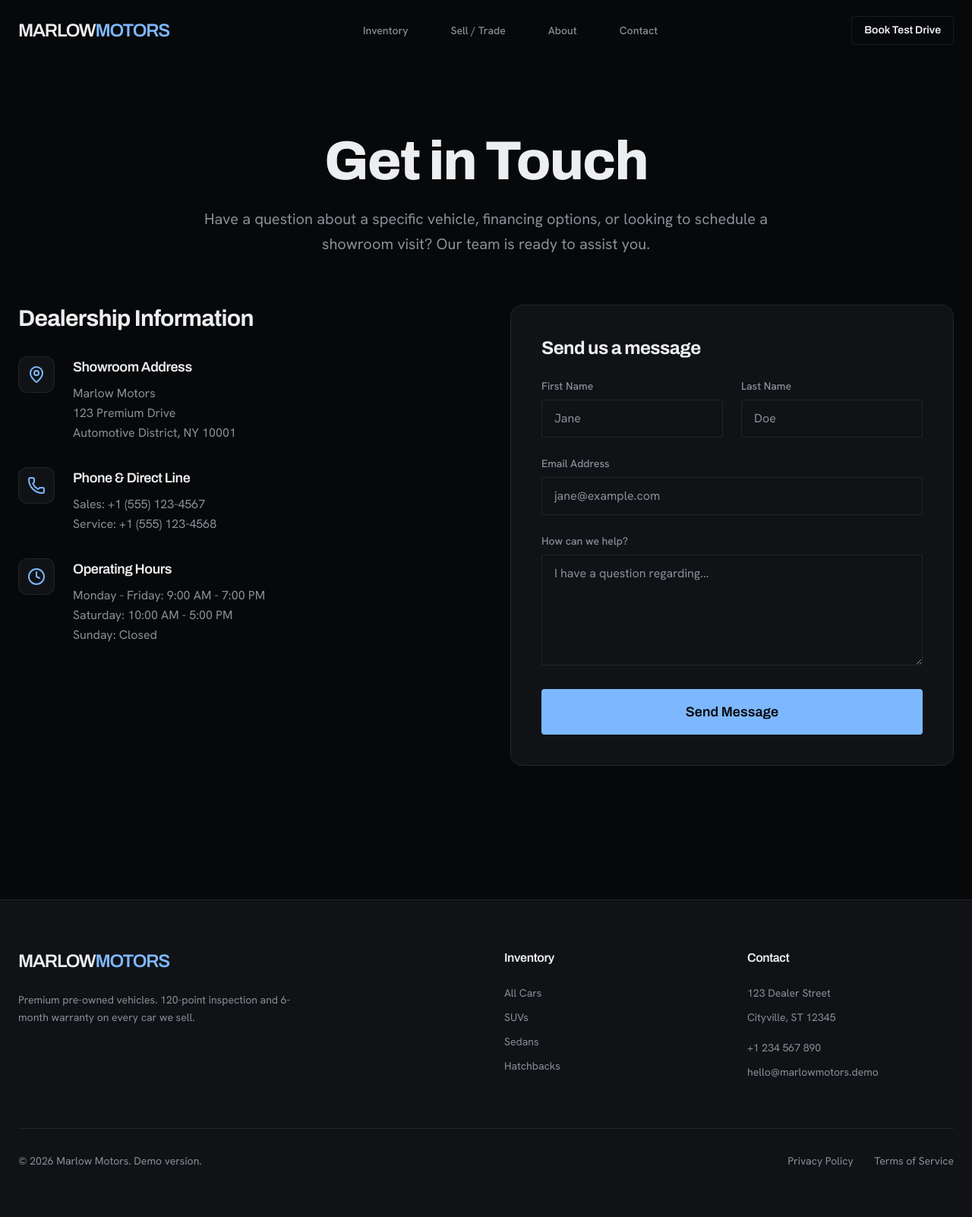
After one commit to jaineesh-kumar/car_dealership, a Django app: page /contact/ in a window 1280 px wide. The commit adds this page. Shown: the whole page at 76% size. Run offline with Django 4.2, Linux system fonts and the light colour scheme; data that the repository does not hold is empty.

Commit message:
Phase 5: Home and Content Pages (About, Contact, Policy pages)

```diff
--- a/apps/core/views.py
+++ b/apps/core/views.py
@@ -1,5 +1,6 @@
 from django.views.generic import TemplateView
 from apps.inventory.models import Car
+from apps.core.models import SiteSettings
 
 class HomeView(TemplateView):
     template_name = 'home.html'
@@ -8,3 +9,20 @@ class HomeView(TemplateView):
         context = super().get_context_data(**kwargs)
         context['featured_cars'] = Car.objects.filter(status='published', is_featured=True)[:4]
         return context
+
+class AboutView(TemplateView):
+    template_name = 'core/about.html'
+
+class ContactView(TemplateView):
+    template_name = 'core/contact.html'
+
+    def get_context_data(self, **kwargs):
+        context = super().get_context_data(**kwargs)
+        context['settings'] = SiteSettings.objects.first()
+        return context
+
+class PrivacyView(TemplateView):
+    template_name = 'core/privacy.html'
+
+class TermsView(TemplateView):
+    template_name = 'core/terms.html'
--- a/config/urls.py
+++ b/config/urls.py
@@ -19,7 +19,7 @@ from django.urls import path, include
 from django.views.generic import TemplateView
 from django.conf import settings
 from django.conf.urls.static import static
-from apps.core.views import HomeView
+from apps.core.views import HomeView, AboutView, ContactView, PrivacyView, TermsView
 
 admin.site.site_header = "Marlow Motors Administration"
 admin.site.site_title = "Marlow Motors Admin Portal"
@@ -28,6 +28,10 @@ admin.site.index_title = "Dealership Management System"
 urlpatterns = [
     path('admin/', admin.site.urls),
     path('', HomeView.as_view(), name='home'),
+    path('about/', AboutView.as_view(), name='about'),
+    path('contact/', ContactView.as_view(), name='contact'),
+    path('privacy/', PrivacyView.as_view(), name='privacy'),
+    path('terms/', TermsView.as_view(), name='terms'),
     path('inventory/', include('apps.inventory.urls')),
     path('leads/', include('apps.leads.urls')),
     path('style-guide/', TemplateView.as_view(template_name='style_guide.html'), name='style_guide'),
--- /dev/null
+++ b/templates/core/contact.html
@@ -0,0 +1,106 @@
+{% extends 'base.html' %}
+
+{% block title %}Contact Us - Marlow Motors{% endblock %}
+
+{% block content %}
+<div class="section-wrapper py-12 md:py-24">
+    <div class="text-center mb-16 max-w-3xl mx-auto">
+        <h1 class="text-5xl md:text-7xl mb-6">Get in Touch</h1>
+        <p class="text-xl text-muted leading-relaxed">
+            Have a question about a specific vehicle, financing options, or looking to schedule a showroom visit? Our team is ready to assist you.
+        </p>
+    </div>
+
+    <div class="grid grid-cols-1 lg:grid-cols-2 gap-16">
+
+        <!-- Contact Info -->
+        <div>
+            <h2 class="text-3xl font-heading mb-8">Dealership Information</h2>
+
+            <div class="space-y-8">
+                <div class="flex items-start">
+                    <div class="w-12 h-12 bg-surface rounded-xl border border-border flex items-center justify-center text-accent mr-6 flex-shrink-0">
+                        <i data-lucide="map-pin" class="w-6 h-6"></i>
+                    </div>
+                    <div>
+                        <h4 class="text-lg font-heading mb-2">Showroom Address</h4>
+                        <p class="text-muted leading-relaxed">
+                            {{ settings.dealership_name|default:"Marlow Motors" }}<br>
+                            {{ settings.address|default:"123 Premium Drive<br>Automotive District, NY 10001"|safe }}
+                        </p>
+                    </div>
+                </div>
+
+                <div class="flex items-start">
+                    <div class="w-12 h-12 bg-surface rounded-xl border border-border flex items-center justify-center text-accent mr-6 flex-shrink-0">
+                        <i data-lucide="phone" class="w-6 h-6"></i>
+                    </div>
+                    <div>
+                        <h4 class="text-lg font-heading mb-2">Phone & Direct Line</h4>
+                        <p class="text-muted leading-relaxed">
+                            Sales: {{ settings.phone|default:"+1 (555) 123-4567" }}<br>
+                            Service: +1 (555) 123-4568
+                        </p>
+                    </div>
+                </div>
+
+                <div class="flex items-start">
+                    <div class="w-12 h-12 bg-surface rounded-xl border border-border flex items-center justify-center text-accent mr-6 flex-shrink-0">
+                        <i data-lucide="clock" class="w-6 h-6"></i>
+                    </div>
+                    <div>
+                        <h4 class="text-lg font-heading mb-2">Operating Hours</h4>
+                        <p class="text-muted leading-relaxed">
+                            {{ settings.hours|default:"Monday - Friday: 9:00 AM - 7:00 PM<br>Saturday: 10:00 AM - 5:00 PM<br>Sunday: Closed"|safe }}
+                        </p>
+                    </div>
+                </div>
+            </div>
+        </div>
+
+        <!-- General Enquiry Form -->
+        <div class="bg-surface p-8 md:p-10 rounded-2xl border border-border">
+            <h3 class="text-2xl font-heading mb-6">Send us a message</h3>
+
+            {% if messages %}
+            <div class="mb-6 p-4 bg-green-900/20 border border-green-500/30 rounded-lg text-green-400 text-sm">
+                {% for message in messages %}
+                    {{ message }}
+                {% endfor %}
+            </div>
+            {% endif %}
+
+            <!-- We will post to the same leads submission endpoint, but without a car ID.
+                 Wait, submit_enquiry requires car_id. We'll just POST to sell_trade or a generic contact endpoint.
+                 For this demo, we'll just have it visually represent a contact form. -->
+            <form action="#" method="POST" class="space-y-6">
+                {% csrf_token %}
+
+                <div class="grid grid-cols-1 md:grid-cols-2 gap-6">
+                    <div>
+                        <label class="form-label">First Name</label>
+                        <input type="text" class="form-input" placeholder="Jane">
+                    </div>
+                    <div>
+                        <label class="form-label">Last Name</label>
+                        <input type="text" class="form-input" placeholder="Doe">
+                    </div>
+                </div>
+
+                <div>
+                    <label class="form-label">Email Address</label>
+                    <input type="email" class="form-input" placeholder="jane@example.com">
+                </div>
+
+                <div>
+                    <label class="form-label">How can we help?</label>
+                    <textarea rows="5" class="form-input" placeholder="I have a question regarding..."></textarea>
+                </div>
+
+                <button type="button" class="btn-primary w-full py-4 text-lg" onclick="alert('Demo: Message Sent!')">Send Message</button>
+            </form>
+        </div>
+
+    </div>
+</div>
+{% endblock %}
--- a/templates/partials/footer.html
+++ b/templates/partials/footer.html
@@ -44,8 +44,8 @@
         <div class="mt-16 pt-8 border-t border-border text-sm text-muted flex flex-col md:flex-row justify-between items-center">
             <p>&copy; {% now "Y" %} Marlow Motors. Demo version.</p>
             <div class="mt-4 md:mt-0 space-x-6">
-                <a href="#" class="hover:text-text transition-colors">Privacy Policy</a>
-                <a href="#" class="hover:text-text transition-colors">Terms of Service</a>
+                <a href="{% url 'privacy' %}" class="hover:text-text transition-colors">Privacy Policy</a>
+                <a href="{% url 'terms' %}" class="hover:text-text transition-colors">Terms of Service</a>
             </div>
         </div>
     </div>
--- a/templates/partials/navbar.html
+++ b/templates/partials/navbar.html
@@ -15,8 +15,8 @@
             <nav class="hidden md:flex space-x-8">
                 <a href="{% url 'inventory' %}" class="text-muted hover:text-text px-3 py-2 text-sm font-medium transition-colors">Inventory</a>
                 <a href="{% url 'sell_trade' %}" class="text-muted hover:text-text px-3 py-2 text-sm font-medium transition-colors">Sell / Trade</a>
-                <a href="#" class="text-muted hover:text-text px-3 py-2 text-sm font-medium transition-colors">About</a>
-                <a href="#" class="text-muted hover:text-text px-3 py-2 text-sm font-medium transition-colors">Contact</a>
+                <a href="{% url 'about' %}" class="text-muted hover:text-text px-3 py-2 text-sm font-medium transition-colors">About</a>
+                <a href="{% url 'contact' %}" class="text-muted hover:text-text px-3 py-2 text-sm font-medium transition-colors">Contact</a>
             </nav>
 
             <!-- Contact Actions -->
```
Also changed, not shown: templates/core/about.html (added, +41 -0 lines), templates/core/privacy.html (added, +35 -0 lines), templates/core/terms.html (added, +27 -0 lines).
